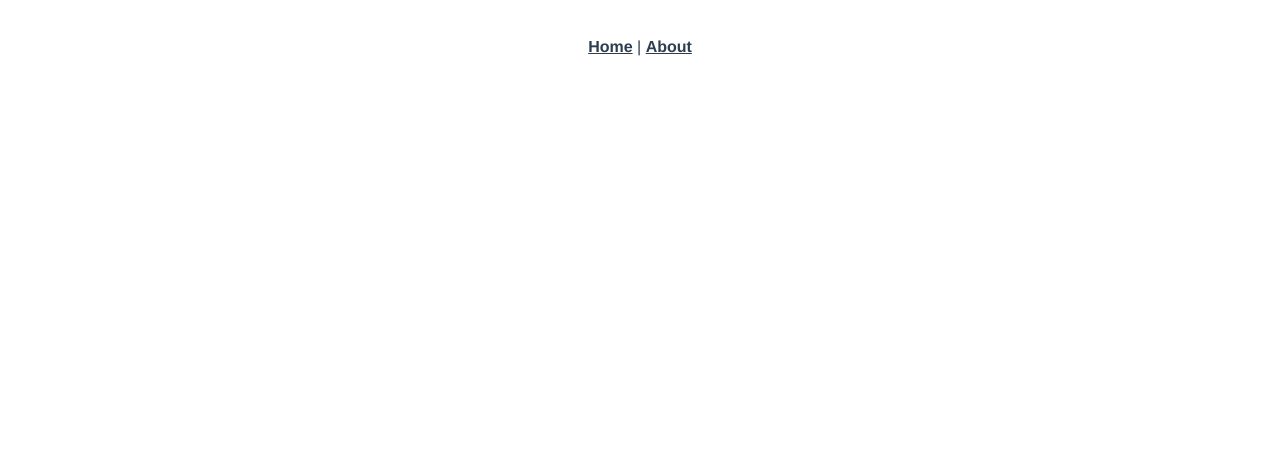
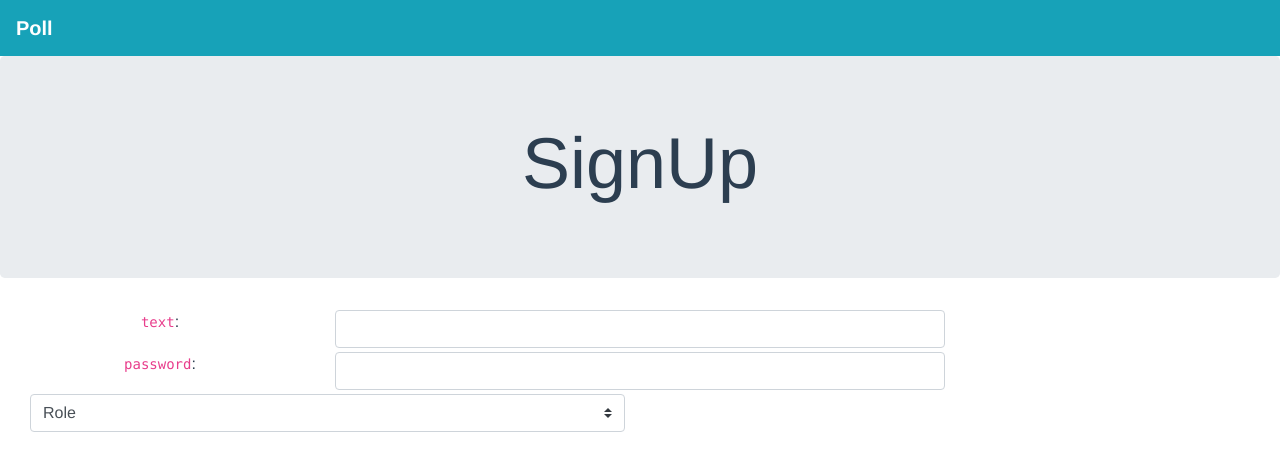
Before and after one commit to sudhanshulicensed/polling-application, a Vue app: page /signup in a window 1280 px wide. Shown: the top 468 px of the page. Built offline with nearby package versions, Linux system fonts and the light colour scheme.

Commit message:
Added Signup & Login Route

```diff
--- a/package.json
+++ b/package.json
@@ -7,7 +7,11 @@
     "build": "vue-cli-service build"
   },
   "dependencies": {
+    "bootstrap": "^4.6.0",
+    "bootstrap-vue": "^2.22.0",
     "core-js": "^3.8.3",
+    "jquery": "^3.6.0",
+    "popper.js": "^1.16.1",
     "vue": "^2.6.14",
     "vue-router": "^3.5.1",
     "vuex": "^3.6.2"
--- a/src/App.vue
+++ b/src/App.vue
@@ -1,12 +1,23 @@
 <template>
   <div id="app">
-    <nav>
-      <router-link to="/">Home</router-link> |
+    <b-navbar toggleable="lg" type="dark" variant="info">
+      <b-navbar-brand href="#">Poll</b-navbar-brand>
+    </b-navbar>
+    <!-- <nav>
+      <router-link to="/">Home</router-link> <br>
       <router-link to="/about">About</router-link>
-    </nav>
+    </nav> -->
     <router-view/>
   </div>
 </template>
+
+<script>
+
+
+
+export default {
+}
+</script>
 
 <style>
 #app {
--- a/src/components/HelloWorld.vue
+++ /dev/null
@@ -1,59 +0,0 @@
-<template>
-  <div class="hello">
-    <h1>{{ msg }}</h1>
-    <p>
-      For a guide and recipes on how to configure / customize this project,<br>
-      check out the
-      <a href="https://cli.vuejs.org" target="_blank" rel="noopener">vue-cli documentation</a>.
-    </p>
-    <h3>Installed CLI Plugins</h3>
-    <ul>
-      <li><a href="https://github.com/vuejs/vue-cli/tree/dev/packages/%40vue/cli-plugin-babel" target="_blank" rel="noopener">babel</a></li>
-      <li><a href="https://github.com/vuejs/vue-cli/tree/dev/packages/%40vue/cli-plugin-router" target="_blank" rel="noopener">router</a></li>
-      <li><a href="https://github.com/vuejs/vue-cli/tree/dev/packages/%40vue/cli-plugin-vuex" target="_blank" rel="noopener">vuex</a></li>
-    </ul>
-    <h3>Essential Links</h3>
-    <ul>
-      <li><a href="https://vuejs.org" target="_blank" rel="noopener">Core Docs</a></li>
-      <li><a href="https://forum.vuejs.org" target="_blank" rel="noopener">Forum</a></li>
-      <li><a href="https://chat.vuejs.org" target="_blank" rel="noopener">Community Chat</a></li>
-      <li><a href="https://twitter.com/vuejs" target="_blank" rel="noopener">Twitter</a></li>
-      <li><a href="https://news.vuejs.org" target="_blank" rel="noopener">News</a></li>
-    </ul>
-    <h3>Ecosystem</h3>
-    <ul>
-      <li><a href="https://router.vuejs.org" target="_blank" rel="noopener">vue-router</a></li>
-      <li><a href="https://vuex.vuejs.org" target="_blank" rel="noopener">vuex</a></li>
-      <li><a href="https://github.com/vuejs/vue-devtools#vue-devtools" target="_blank" rel="noopener">vue-devtools</a></li>
-      <li><a href="https://vue-loader.vuejs.org" target="_blank" rel="noopener">vue-loader</a></li>
-      <li><a href="https://github.com/vuejs/awesome-vue" target="_blank" rel="noopener">awesome-vue</a></li>
-    </ul>
-  </div>
-</template>
-
-<script>
-export default {
-  name: 'HelloWorld',
-  props: {
-    msg: String
-  }
-}
-</script>
-
-<!-- Add "scoped" attribute to limit CSS to this component only -->
-<style scoped>
-h3 {
-  margin: 40px 0 0;
-}
-ul {
-  list-style-type: none;
-  padding: 0;
-}
-li {
-  display: inline-block;
-  margin: 0 10px;
-}
-a {
-  color: #42b983;
-}
-</style>
--- /dev/null
+++ b/src/components/LogIn.vue
@@ -0,0 +1,33 @@
+<template>
+    <div class="login-comp">
+        <b-jumbotron header="LogIn"></b-jumbotron>
+        <b-container fluid>
+            <b-row class="my-1" v-for="type in types" :key="type">
+            <b-col sm="3">
+                <label :for="`type-${type}`"><code>{{ type }}</code>:</label>
+            </b-col>
+            <b-col sm="6">
+                <b-form-input :id="`type-${type}`" :type="type"></b-form-input>
+            </b-col>
+            </b-row>
+        </b-container>
+    </div>
+</template>
+
+<script>
+export default {
+    name: "LoginComponent",
+    data() {
+      return {
+        types: [
+          'email',
+          'password',
+        ]
+      }
+    }
+}
+</script>
+
+<style scoped>
+
+</style>
--- /dev/null
+++ b/src/components/SignUp.vue
@@ -0,0 +1,46 @@
+<template>
+    <div>
+       <div class="login-comp">
+        <b-jumbotron header="SignUp"></b-jumbotron>
+        <b-container fluid>
+            <b-row class="my-1" v-for="type in types" :key="type">
+                <b-col sm="3">
+                    <label :for="`type-${type}`"><code>{{ type }}</code>:</label>
+                </b-col>
+                <b-col sm="6">
+                    <b-form-input :id="`type-${type}`" :type="type"></b-form-input>
+                </b-col>
+            </b-row>
+                <!-- <b-row class="my-1"> -->
+                    <b-col sm="6">
+                    <b-form-select v-model="selected" :options="options"></b-form-select>
+                    </b-col>
+                <!-- </b-row> -->
+        </b-container>
+     </div>
+</div>
+</template>
+
+<script>
+export default {
+    name: "SignUpComponent",
+    data() {
+      return {
+        types: [
+          'text',
+          'password',
+        ],
+        selected: null,
+        options: [
+          { value: null, text: 'Role' },
+          { value: 'a', text: 'Admin' },
+          { value: 'b', text: 'Guest' },
+        ]
+      }
+    }
+}
+</script>
+
+<style scoped>
+
+</style>
--- a/src/router/index.js
+++ b/src/router/index.js
@@ -1,6 +1,8 @@
 import Vue from 'vue'
 import VueRouter from 'vue-router'
 import HomeView from '../views/HomeView.vue'
+import SignUpPage from "../views/SignUpPage.vue"
+import LogInPage from "../views/LogInPage.vue"
 
 Vue.use(VueRouter)
 
@@ -13,10 +15,17 @@ const routes = [
   {
     path: '/about',
     name: 'about',
-    // route level code-splitting
-    // this generates a separate chunk (about.[hash].js) for this route
-    // which is lazy-loaded when the route is visited.
     component: () => import(/* webpackChunkName: "about" */ '../views/AboutView.vue')
+  },
+  {
+    path: '/signup',
+    name: 'signup',
+    component: SignUpPage
+  },
+  {
+    path: '/login',
+    name: 'login',
+    component: LogInPage
   }
 ]
 
--- a/src/views/HomeView.vue
+++ b/src/views/HomeView.vue
@@ -1,18 +1,16 @@
 <template>
   <div class="home">
-    <img alt="Vue logo" src="../assets/logo.png">
-    <HelloWorld msg="Welcome to Your Vue.js App"/>
+
   </div>
 </template>
 
 <script>
-// @ is an alias to /src
-import HelloWorld from '@/components/HelloWorld.vue'
+
 
 export default {
   name: 'HomeView',
   components: {
-    HelloWorld
+
   }
 }
 </script>
--- /dev/null
+++ b/src/views/LogInPage.vue
@@ -0,0 +1,14 @@
+<template>
+    <LoginComponent />
+</template>
+
+<script>
+
+import LoginComponent from "../components/LogIn.vue"
+export default {
+    name: "LogInPage",
+    components: {
+        LoginComponent,
+    }
+}
+</script>
--- /dev/null
+++ b/src/views/SignUpPage.vue
@@ -0,0 +1,17 @@
+<template>
+    <SignUpComponent />
+</template>
+
+<script>
+import SignUpComponent from "../components/SignUp.vue"
+export default {
+    name: "SignUpPage",
+    components: {
+        SignUpComponent,
+    }
+}
+</script>
+
+<style scoped>
+
+</style>
```
Also changed, not shown: src/components/ChooseUser.vue (added, +13 -0 lines), src/main.js (+9 -0 lines), 17 other files (tests, documents, lock files or other folders).
